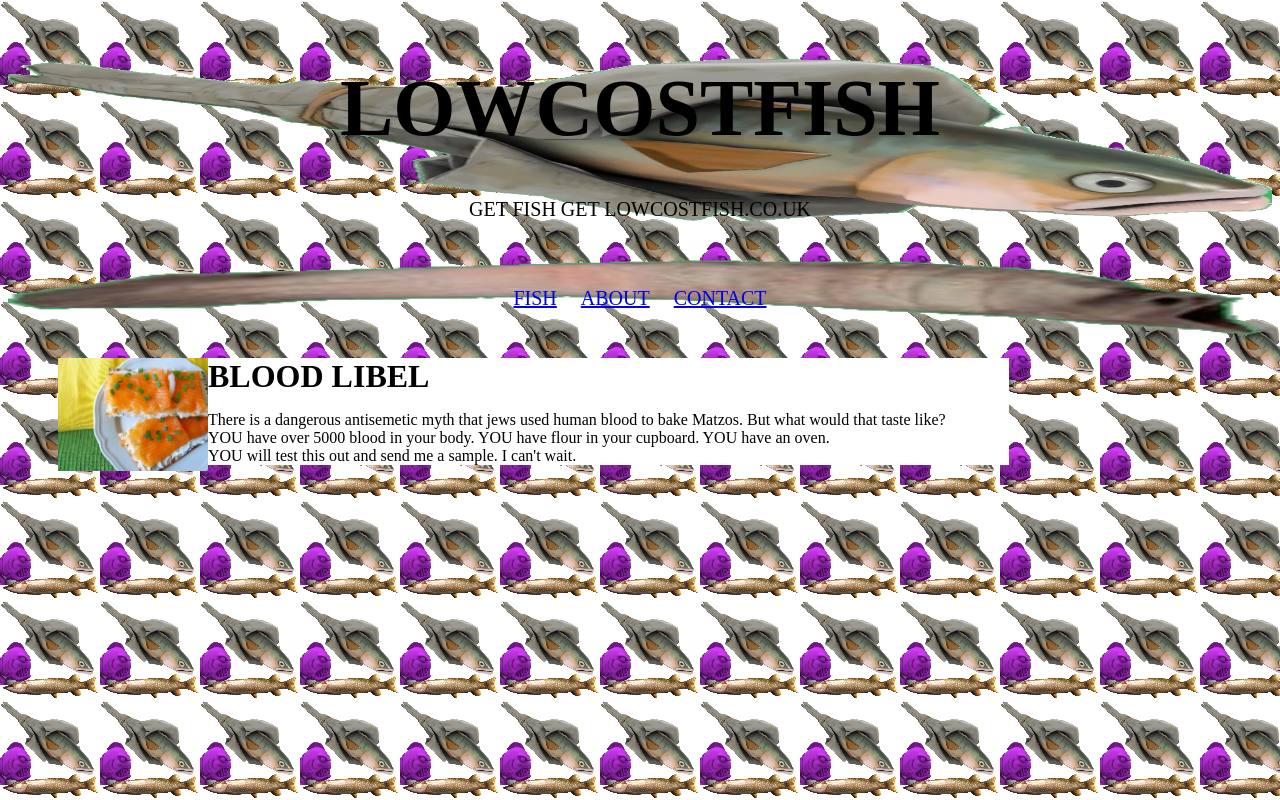
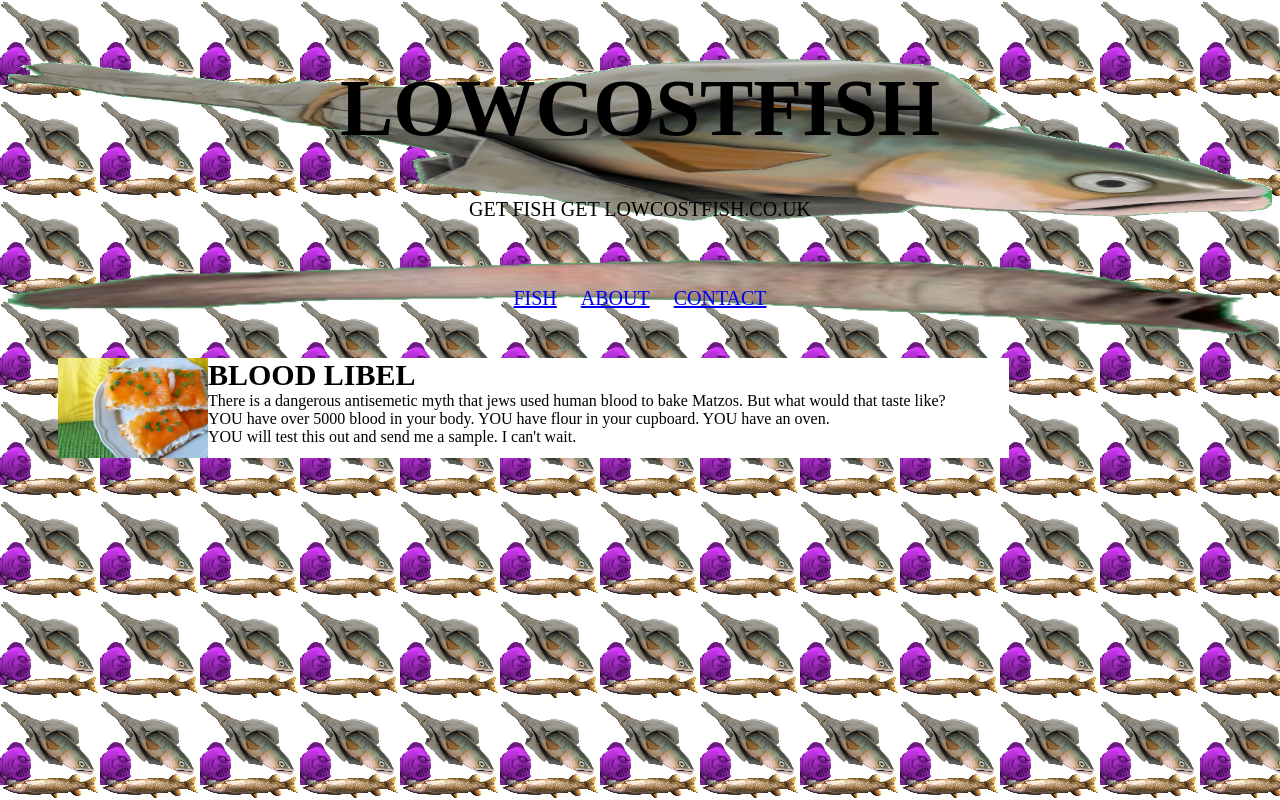
Before and after one commit to rooibos-leach/rooibos-leach.github.io, a plain HTML site: page index.html in a window 1280 px wide. Shown: the top 800 px of the page. Drawn offline with Linux system fonts and the light colour scheme.

Commit message:
nice shop formatting

```diff
--- a/index.html
+++ b/index.html
@@ -45,13 +45,13 @@
       </div>
     </div>
 
-    <footer>
+    <div class="foot"></div>
       <p>Thank you for buying my fish.</p>
 
       <div id="sfcnhfz3rgkqa2kw4zk1dfzy6a1nem49lxf"></div>
       <script type="text/javascript" src="https://counter5.optistats.ovh/private/counter.js?c=nhfz3rgkqa2kw4zk1dfzy6a1nem49lxf&down=async" async></script>
       <br><a href="https://www.freecounterstat.com">website counter</a><noscript><a href="https://www.freecounterstat.com" title="website counter"><img src="https://counter5.optistats.ovh/private/freecounterstat.php?c=nhfz3rgkqa2kw4zk1dfzy6a1nem49lxf" border="0" title="website counter" alt="website counter"></a></noscript>
-    </footer>
+    </div>
 
   </body>
 
--- a/style.css
+++ b/style.css
@@ -91,10 +91,18 @@ body {
     height: 900px
 }
 
-.shop h1 {
+.shop ul li {
+    height: 100px;
+}
+
+.shop ul li h1 {
+    font-size: 30px;
     text-transform: uppercase;
-    margin-top: 20px;
     margin-bottom: 0;
+}
+
+.shop ul li p {
+    margin-top: 0;
 }
 
 .shop ul li img {
```
